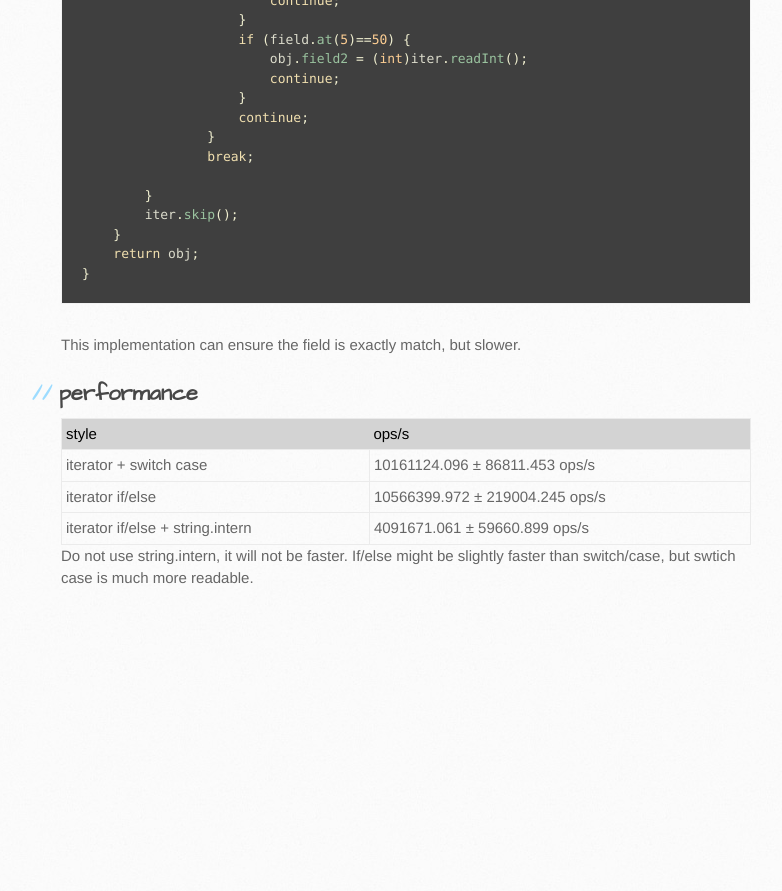
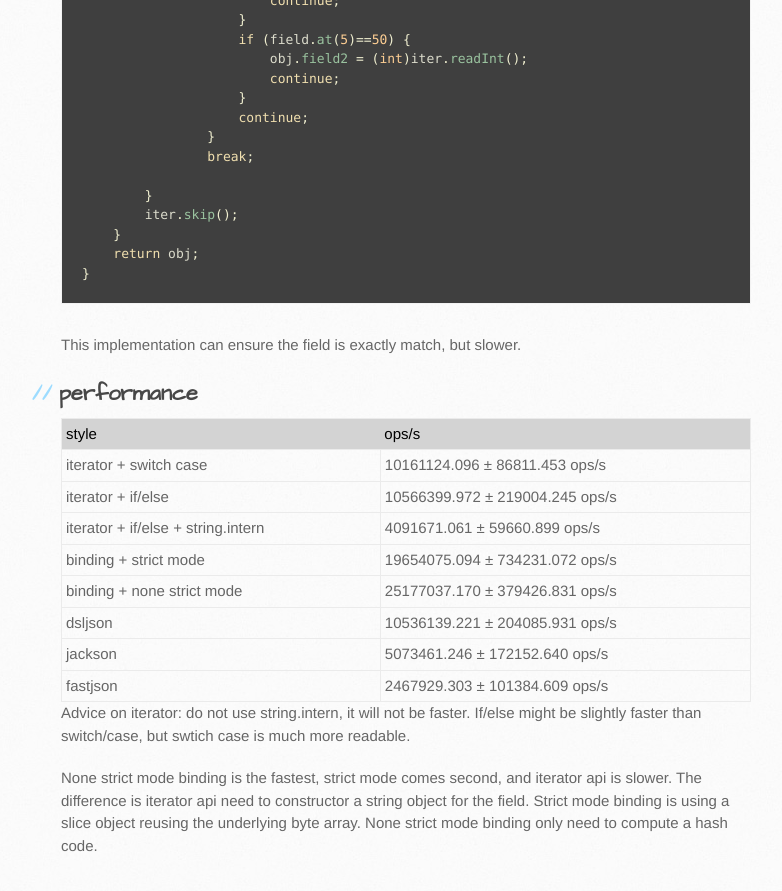
Before and after one commit to json-iterator/json-iterator.github.io, a Jekyll site: the page built from java-howto.md, in a window 1280 px wide and 900 px high, scrolled down 4033 px. Shown: the top 891 px of the window, without its empty margins (109-891 px from the left). Built offline with Jekyll 4.4.1, drawn with Linux system fonts in a browser that asks for light colours; comment, search, counter and statistics services are not loaded; before the commit the page ends 4665 px from its top, so only the background shows below that.

Commit message:
Update java-howto.md

```diff
--- a/java-howto.md
+++ b/java-howto.md
@@ -203,7 +203,14 @@ This implementation can ensure the field is exactly match, but slower.
 | style | ops/s |
 | --- | --- |
 | iterator + switch case | 10161124.096 ±  86811.453  ops/s |
-| iterator if/else |  10566399.972 ± 219004.245  ops/s |
-| iterator if/else + string.intern | 4091671.061 ±  59660.899  ops/s |
+| iterator + if/else |  10566399.972 ± 219004.245  ops/s |
+| iterator + if/else + string.intern | 4091671.061 ±  59660.899  ops/s |
+| binding + strict mode | 19654075.094 ± 734231.072  ops/s |
+| binding + none strict mode | 25177037.170 ± 379426.831  ops/s |
+| dsljson | 10536139.221 ± 204085.931  ops/s |
+| jackson | 5073461.246 ± 172152.640  ops/s |
+| fastjson | 2467929.303 ± 101384.609  ops/s |
 
-Do not use string.intern, it will not be faster. If/else might be slightly faster than switch/case, but swtich case is much more readable.
+Advice on iterator: do not use string.intern, it will not be faster. If/else might be slightly faster than switch/case, but swtich case is much more readable.
+
+None strict mode binding is the fastest, strict mode comes second, and iterator api is slower. The difference is iterator api need to constructor a string object for the field. Strict mode binding is using a slice object reusing the underlying byte array. None strict mode binding only need to compute a hash code.
```
